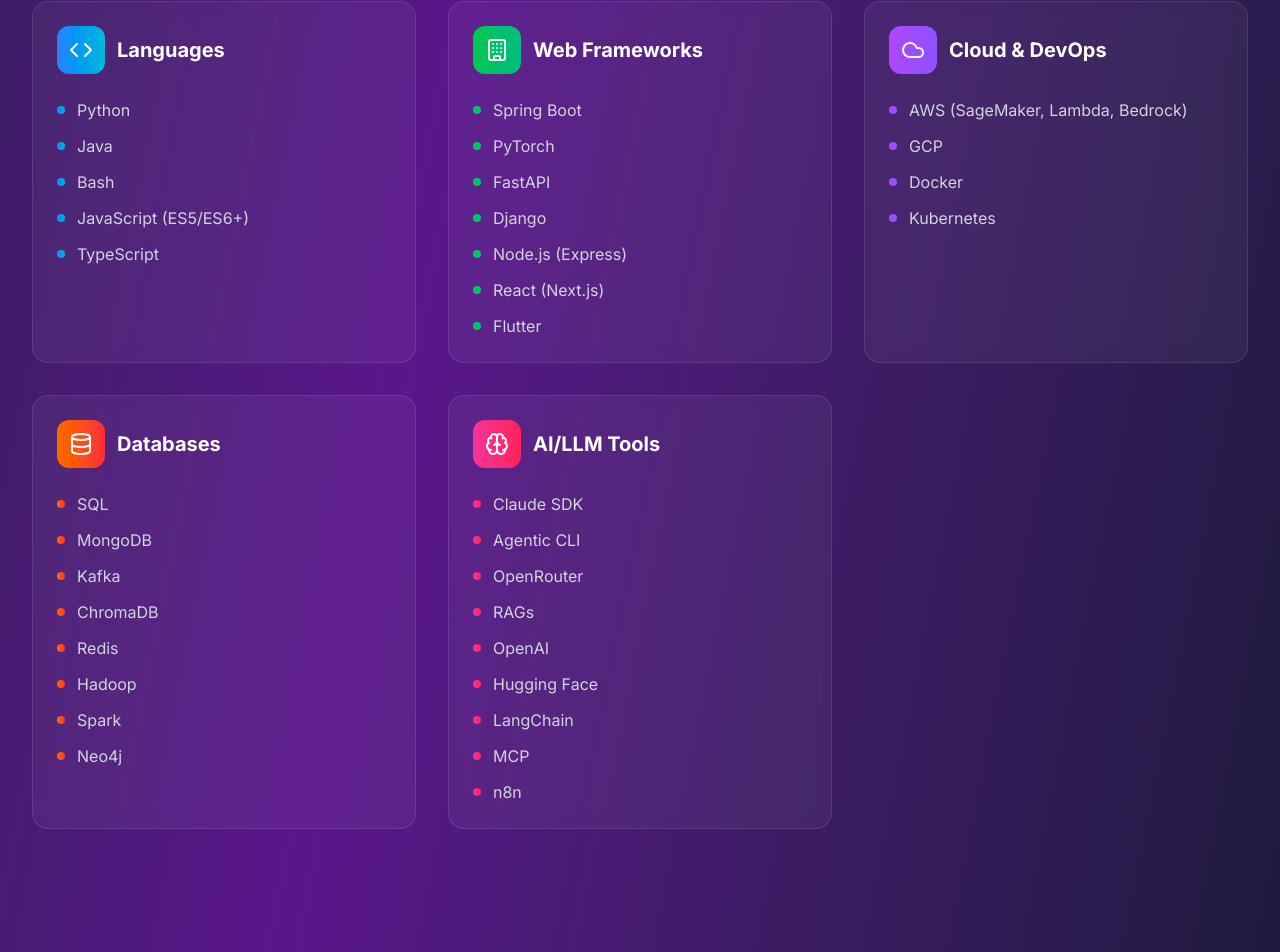
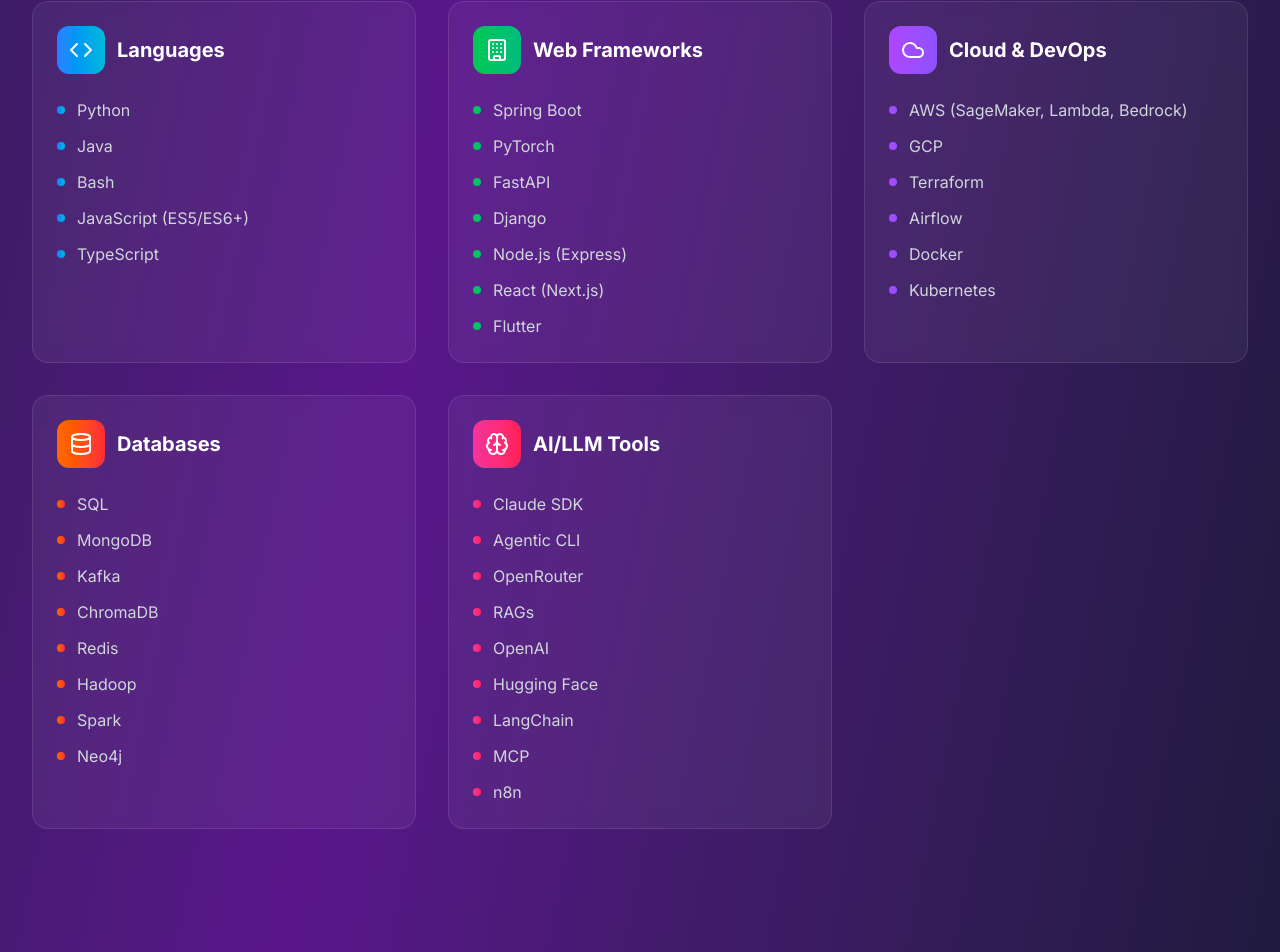
Before and after one commit to AshutoshRudraksh/visitashutosh, a Next.js app in the folder portfolio/: page / in a window 1280 px wide. Shown: the part 4077-5029 px from the top of the page. Built offline with nearby package versions, Linux system fonts and the light colour scheme.

Commit message:
Add Terraform and Airflow to Cloud & DevOps skills

```diff
--- a/portfolio/src/app/page.tsx
+++ b/portfolio/src/app/page.tsx
@@ -134,7 +134,7 @@ export default function Home() {
     {
       title: "Cloud & DevOps",
       icon: Cloud,
-      skills: ["AWS (SageMaker, Lambda, Bedrock)", "GCP", "Docker", "Kubernetes"],
+      skills: ["AWS (SageMaker, Lambda, Bedrock)", "GCP", "Terraform", "Airflow", "Docker", "Kubernetes"],
       color: "from-purple-500 to-violet-500"
     },
     {
```
